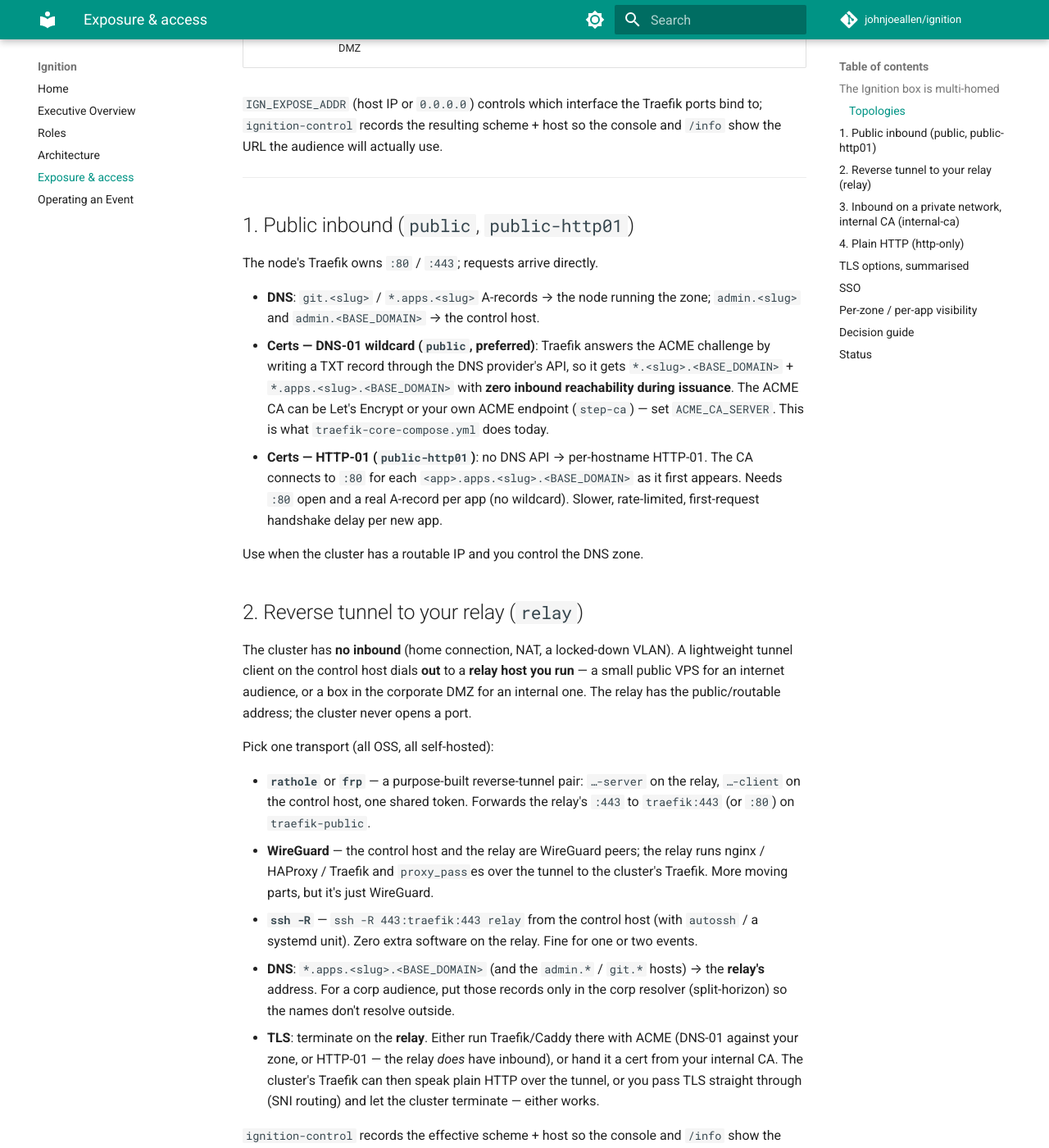
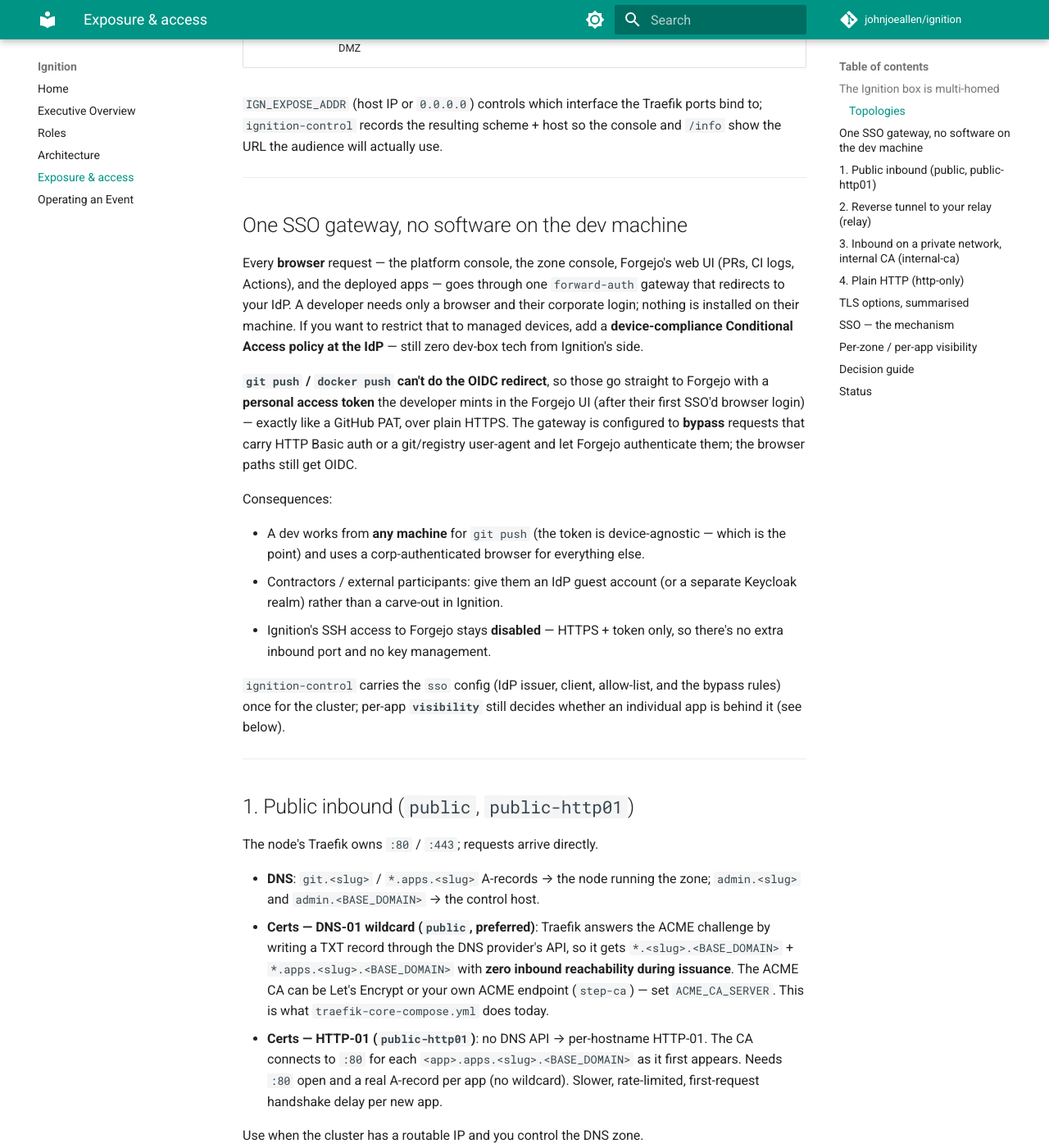
Before and after one commit to johnjoeallen/ignition, an MkDocs documentation site: the page built from docs/exposure.md, in a window 1280 px wide and 1400 px high, scrolled down 2166 px. Shown: the whole window at 82% size. Built offline with MkDocs 1.6.1 and Material for MkDocs 9.7.7, drawn with Linux system fonts in a browser that asks for light colours; comment, search, counter and statistics services are not loaded; some of the changed text lies outside the part shown.

Commit message:
Exposure: one SSO gateway, no software on the dev machine
Settle the access model. All browser traffic — platform console, zone console,
Forgejo web UI, apps — goes through one forward-auth gateway to the corp IdP;
a dev needs only a browser + corp login. "Managed devices only" is an IdP
Conditional Access policy, not an Ignition feature.

git push / docker push can't do OIDC, so the gateway bypasses HTTP-Basic /
git-user-agent requests and lets Forgejo authenticate them with a personal
access token the dev mints after their first SSO'd login (like a GitHub PAT,
over HTTPS). Forgejo SSH stays disabled; contractors get an IdP guest account.

docs/exposure.md "Two audiences" section replaced with "One SSO gateway";
SSO section trimmed to the mechanism + the bypass rules. CLAUDE.md task 4
gains the auth model.

Co-Authored-By: Claude Sonnet 5 <noreply@anthropic.com>
Claude-Session: https://claude.ai/code/session_01GEgvkxp9vBPD5rwkWEt4vM

```diff
--- a/docs/exposure.md
+++ b/docs/exposure.md
@@ -63,6 +63,39 @@ attachments:
 `IGN_EXPOSE_ADDR` (host IP or `0.0.0.0`) controls which interface the Traefik
 ports bind to; `ignition-control` records the resulting scheme + host so the
 console and `/info` show the URL the audience will actually use.
+
+---
+
+## One SSO gateway, no software on the dev machine
+
+Every **browser** request — the platform console, the zone console, Forgejo's
+web UI (PRs, CI logs, Actions), and the deployed apps — goes through one
+`forward-auth` gateway that redirects to your IdP. A developer needs only a
+browser and their corporate login; nothing is installed on their machine. If
+you want to restrict that to managed devices, add a **device-compliance
+Conditional Access policy at the IdP** — still zero dev-box tech from Ignition's
+side.
+
+**`git push` / `docker push` can't do the OIDC redirect**, so those go straight
+to Forgejo with a **personal access token** the developer mints in the Forgejo
+UI (after their first SSO'd browser login) — exactly like a GitHub PAT, over
+plain HTTPS. The gateway is configured to **bypass** requests that carry HTTP
+Basic auth or a git/registry user-agent and let Forgejo authenticate them; the
+browser paths still get OIDC.
+
+Consequences:
+
+- A dev works from **any machine** for `git push` (the token is device-agnostic
+  — which is the point) and uses a corp-authenticated browser for everything
+  else.
+- Contractors / external participants: give them an IdP guest account (or a
+  separate Keycloak realm) rather than a carve-out in Ignition.
+- Ignition's SSH access to Forgejo stays **disabled** — HTTPS + token only, so
+  there's no extra inbound port and no key management.
+
+`ignition-control` carries the `sso` config (IdP issuer, client, allow-list,
+and the bypass rules) once for the cluster; per-app **`visibility`** still
+decides whether an individual app is behind it (see below).
 
 ---
 
@@ -155,27 +188,27 @@ network you control:
 | **Terminate on the relay** | Traefik/Caddy + ACME (or an internal-CA cert) on the relay host | trusted cert at the relay; cluster speaks plain HTTP or passes TLS through |
 | **none** | — | plain HTTP only |
 
-## SSO
+## SSO — the mechanism
 
-Independent of reachability, but **mandatory whenever the box is on the
-corporate DMZ** (topologies A / B / E) — the DMZ interface is reachable by the
-whole corp network, so app routers there must be gated. Optional for a purely
-public box (C) if the guest list is closed.
-
-An identity proxy sits in front of the app routers; unauthenticated requests
-bounce to your IdP.
+**Mandatory whenever the box is on the corporate DMZ** (topologies A / B / E):
+the DMZ interface is reachable by the whole corp network, so its routers must be
+gated. Optional for a purely public box (C) with a closed guest list.
 
 - **Traefik `forwardAuth` middleware → `oauth2-proxy`**, or **Authelia**
   (self-contained: OIDC/LDAP, 2FA, access-control rules), configured against
   **your** OIDC provider — **Keycloak** (self-hosted), or an existing corp
   Entra ID / Okta / LDAP.
-- The proxy runs as a **core service** on `traefik-public` (one per node, or one
-  on the control host reached over the shared network). Cookie domain
-  `.<BASE_DOMAIN>` so a session covers every zone's apps.
+- Runs as a **core service** on `traefik-public` (one on the control host,
+  reached over the shared network). Cookie domain `.<BASE_DOMAIN>` so one
+  session covers every zone's browser surface.
 - **Allow-list** by email domain (`@corp.com`) or IdP group — e.g. only a
-  `hackathon-judges` group can open the apps.
-- Applied per **zone** or per **app** (see below).
-- Not available under `http-only`.
+  `hackathon-judges` group. **Managed-device only** is a Conditional Access
+  policy at the IdP, not here.
+- **Bypass rules** let `git` / `docker` (HTTP Basic, or the git/registry
+  user-agent) fall through to Forgejo's own token auth — see "One SSO gateway"
+  above.
+- Not available under `http-only` (an unauthenticated redirect over plain HTTP
+  leaks the session).
 
 ## Per-zone / per-app visibility
 
```
Also changed, not shown: CLAUDE.md (+10 -0 lines).
